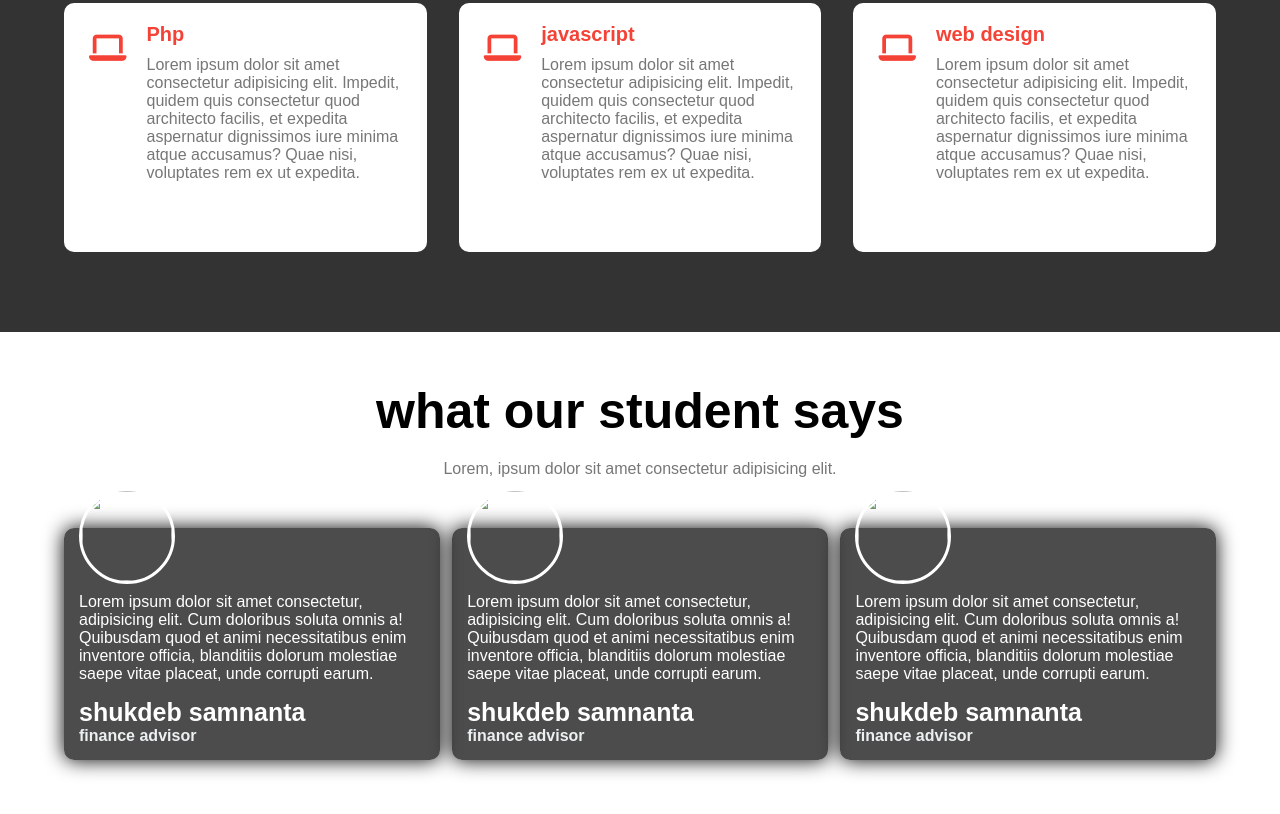
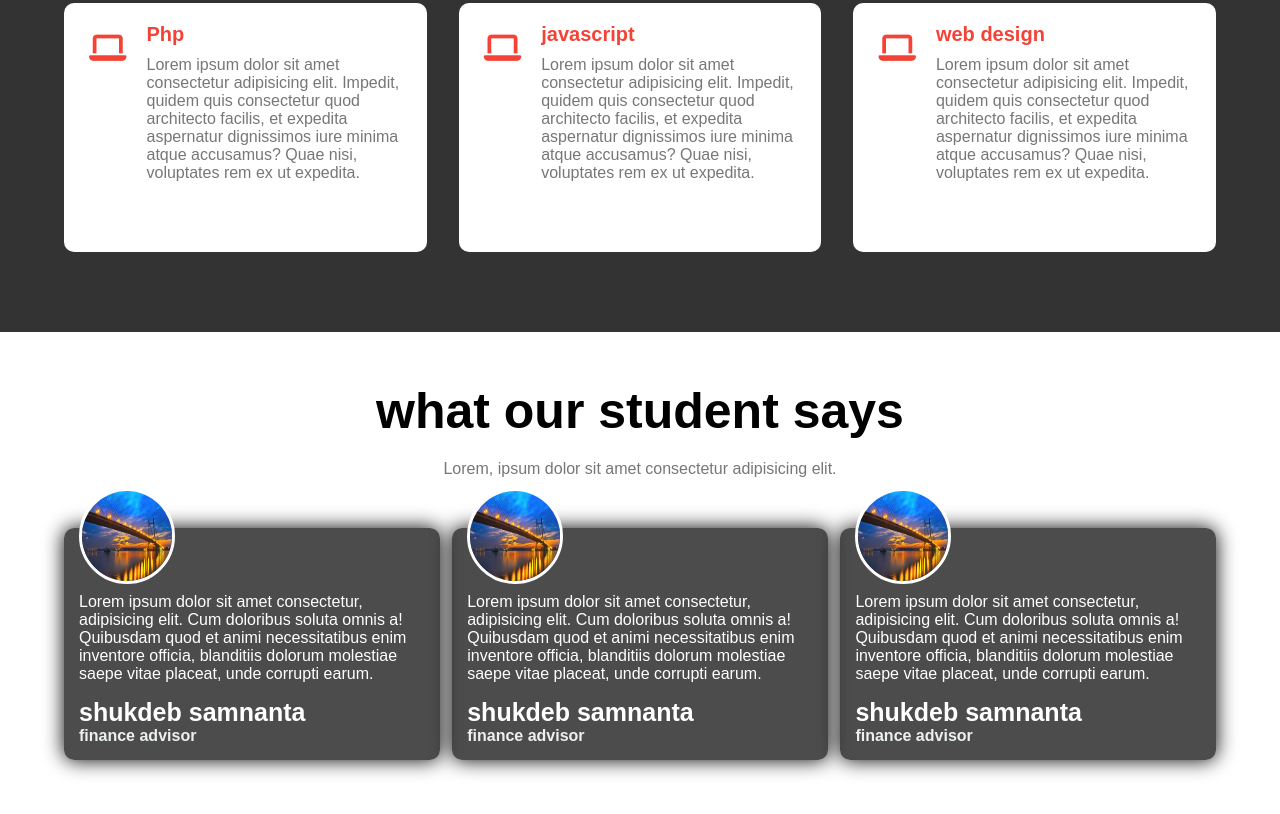
Before and after one commit to debanjanpodda/banner-design, a plain HTML site: page index.html in a window 1280 px wide. Shown: the part 1272-2086 px from the top of the page. Drawn offline with Linux system fonts and the light colour scheme.

Commit message:
first commit

```diff
--- a/index.html
+++ b/index.html
@@ -168,7 +168,7 @@
 
 
             <div class="testimonial-col">
-                <img src="image1/abc.jpg" alt="">
+                <img src="image/abc.jpg" alt="">
                 <div>
                     <p>Lorem ipsum dolor sit amet consectetur, adipisicing elit. Cum doloribus soluta omnis a! Quibusdam quod et animi necessitatibus enim inventore officia, blanditiis dolorum molestiae saepe vitae placeat, unde corrupti earum.</p>
                     <h3> shukdeb samnanta</h3>
@@ -177,7 +177,7 @@
 
             </div>
             <div class="testimonial-col">
-                <img src="image1/abc.jpg" alt="">
+                <img src="image/abc.jpg" alt="">
                 <div>
                     <p>Lorem ipsum dolor sit amet consectetur, adipisicing elit. Cum doloribus soluta omnis a! Quibusdam quod et animi necessitatibus enim inventore officia, blanditiis dolorum molestiae saepe vitae placeat, unde corrupti earum.</p>
                     <h3> shukdeb samnanta</h3>
@@ -186,7 +186,7 @@
 
             </div>
             <div class="testimonial-col">
-                <img src="image1/abc.jpg" alt="">
+                <img src="image/abc.jpg" alt="">
                 <div>
                     <p>Lorem ipsum dolor sit amet consectetur, adipisicing elit. Cum doloribus soluta omnis a! Quibusdam quod et animi necessitatibus enim inventore officia, blanditiis dolorum molestiae saepe vitae placeat, unde corrupti earum.</p>
                     <h3> shukdeb samnanta</h3>
```
